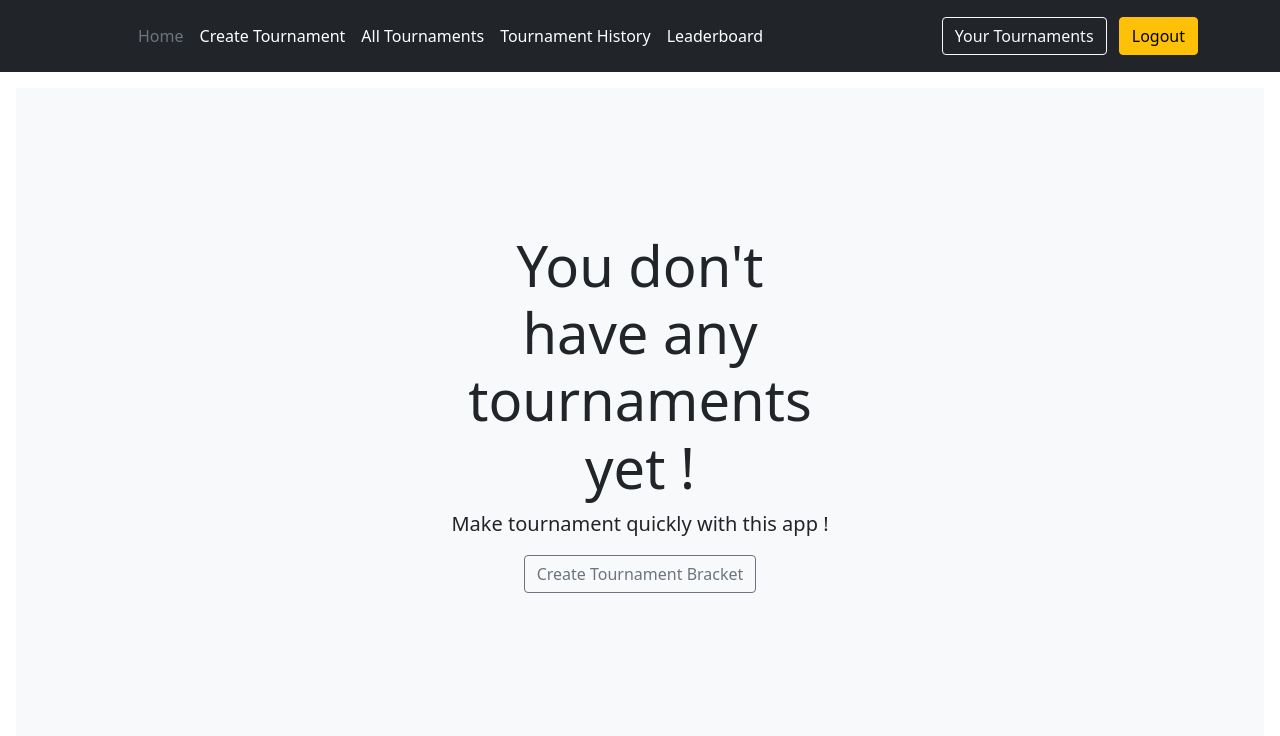
After one commit to DalduK/DjangoTournament, a Django app: page /userlist/ in a window 1280 px wide. The commit adds this page. Shown: the top 736 px of the page. Run offline with Django 3.2, Linux system fonts and the light colour scheme; a user stored in the database is signed in.

Commit message:
Added tournamentlist.html, usertournamentlist.html and updated views.py

```diff
--- a/DjangoTournament/urls.py
+++ b/DjangoTournament/urls.py
@@ -24,4 +24,6 @@ urlpatterns = [
     path('login/', tournament.views.login_page, name='login'),
     path('logout/', tournament.views.logout_page, name='logout'),
     path('create/', tournament.views.create_tournament, name='create'),
+    path('list/', tournament.views.list_all_tournaments, name='list'),
+    path('userlist/', tournament.views.list_user_tournaments, name='userlist'),
 ]
--- a/tournament/templates/tournament/base.html
+++ b/tournament/templates/tournament/base.html
@@ -13,16 +13,18 @@
           <svg class="bi me-2" width="40" height="32" role="img" aria-label="Bootstrap"><use xlink:href="#bootstrap"/></svg>
         </a>
 
+
         <ul class="nav col-12 col-lg-auto me-lg-auto mb-2 justify-content-center mb-md-0">
           <li><a href="/" class="nav-link px-2 text-secondary">Home</a></li>
           <li><a href="/create" class="nav-link px-2 text-white">Create Tournament</a></li>
-          <li><a href="#" class="nav-link px-2 text-white">Live Tournaments</a></li>
+          <li><a href="/list" class="nav-link px-2 text-white">All Tournaments</a></li>
           <li><a href="#" class="nav-link px-2 text-white">Tournament History</a></li>
           <li><a href="#" class="nav-link px-2 text-white">Leaderboard</a></li>
         </ul>
 
         <div class="text-end">
             {% if user.is_authenticated %}
+                <a href="{% url 'userlist' %}" type="button" class="btn btn-outline-light me-2">Your Tournaments</a>
                 <a href="{% url 'logout' %}" type="button" class="btn btn-warning">Logout</a>
             {% else %}
                 <a href="{% url 'login' %}" type="button" class="btn btn-outline-light me-2">Login</a>
--- /dev/null
+++ b/tournament/templates/tournament/usertournamentlist.html
@@ -0,0 +1,46 @@
+
+{% extends "tournament/base.html" %}
+
+{% block content %}
+<div class="position-relative overflow-hidden p-3 p-md-5 m-md-3 text-center bg-light">
+<div class="col-md-5 p-lg-5 mx-auto my-5">
+    {% if tournament is not None %}
+<table class="table">
+    <thead class="thead-dark">
+        <tr>
+            <th>id</th>
+            <th>Created By</th>
+            <th>Name</th>
+            <th>Creation Date</th>
+            <th>Close Date</th>
+            <th>Size</th>
+{#            <th></th>#}
+{#            <th></th>#}
+        </tr>
+    </thead>
+    <tbody>
+        {% for tournament in objects.all %}
+        <tr>
+            <td>{{tournament.id}}</td>
+            <td>{{tournament.createdBy}}</td>
+            <td>{{tournament.name}}</td>
+            <td>{{tournament.creatonDate}}</td>
+            <td>{{tournament.closeDate}}</td>
+            <td>{{tournament.size}}</td>
+{#            <td><a href="{%url 'position_update' pos.id%}">edit</a>#}
+{#            <td><a href="#" data-url="{%url 'position_delete' pos.id%}" data-toggle="modal" data-target="#exampleModal">delete</a>#}
+        </tr>
+        {% endfor %}
+    </tbody>
+</table>
+{% else %}
+  <h1 class="display-4 fw-normal">You don't have any tournaments yet !</h1>
+  <p class="lead fw-normal">Make tournament quickly with this app !</p>
+  <a class="btn btn-outline-secondary" href="/create">Create Tournament Bracket</a>
+{% endif %}
+</div>
+<div class="product-device shadow-sm d-none d-md-block"></div>
+<div class="product-device product-device-2 shadow-sm d-none d-md-block"></div>
+</div>
+
+{% endblock content %}
--- a/tournament/views.py
+++ b/tournament/views.py
@@ -3,6 +3,7 @@ from django.contrib.auth import login, logout, authenticate
 from django.contrib import messages
 from django.shortcuts import render, redirect
 from .forms import TournamentForm
+from .models import Tournament
 
 
 def home(request):
@@ -66,9 +67,18 @@ def create_tournament(request):
             return redirect('home')
 
 
+def list_all_tournaments(request):
+    tournaments = Tournament.objects
+    context = {"objects": tournaments}
+
+    return render(request, 'tournament/tournamentlist.html', context)
 
 
-    if form.is_valid():
-        form.save()
+def list_user_tournaments(request):
+    if request.user.is_authenticated:
+        tournaments = Tournament.objects.filter(createdBy=request.user.id)
+        context = {"objects": tournaments}
 
-    context['form'] = form
+        return render(request, 'tournament/usertournamentlist.html', context)
+    else:
+        return redirect('home')
```
Also changed, not shown: tournament/templates/tournament/tournamentlist.html (added, +42 -0 lines), db.sqlite3.
